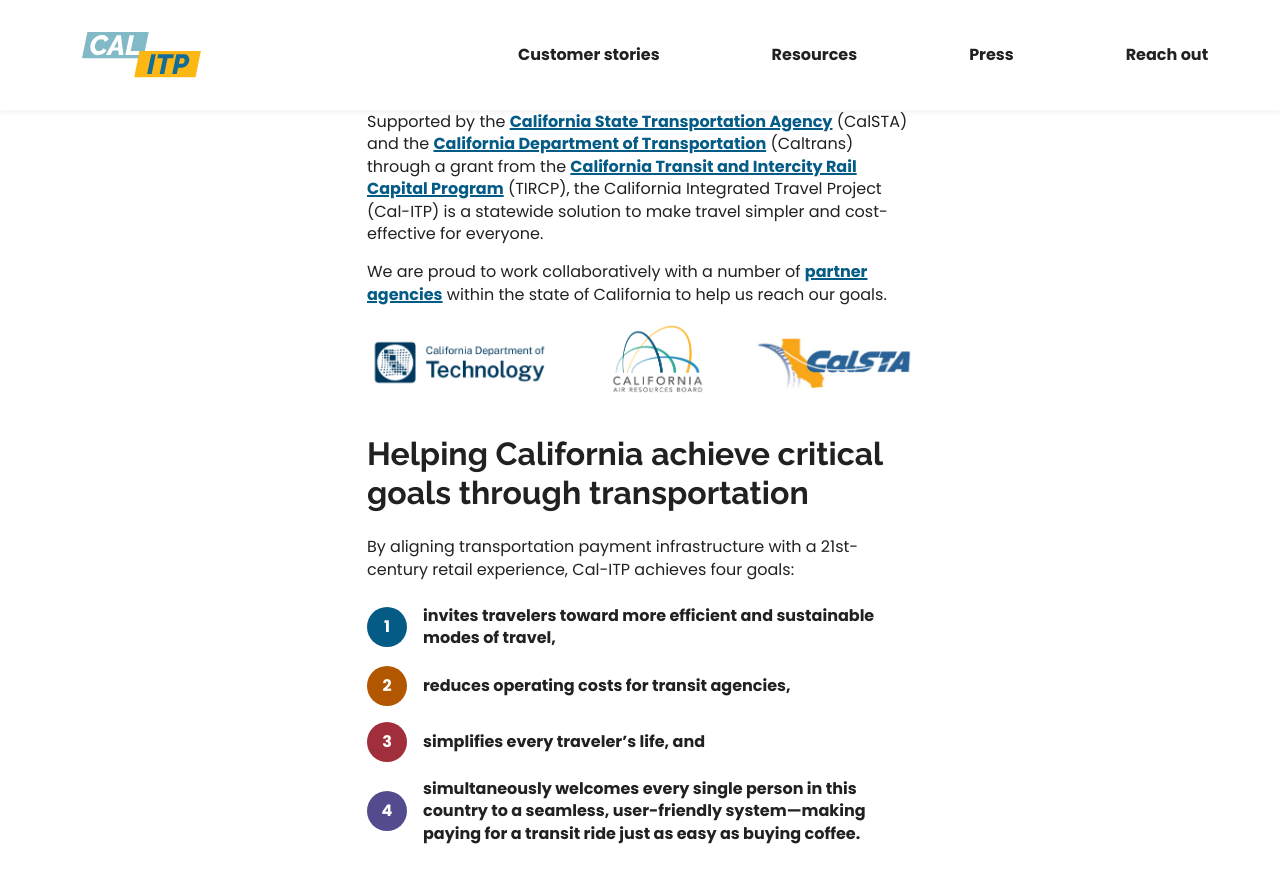
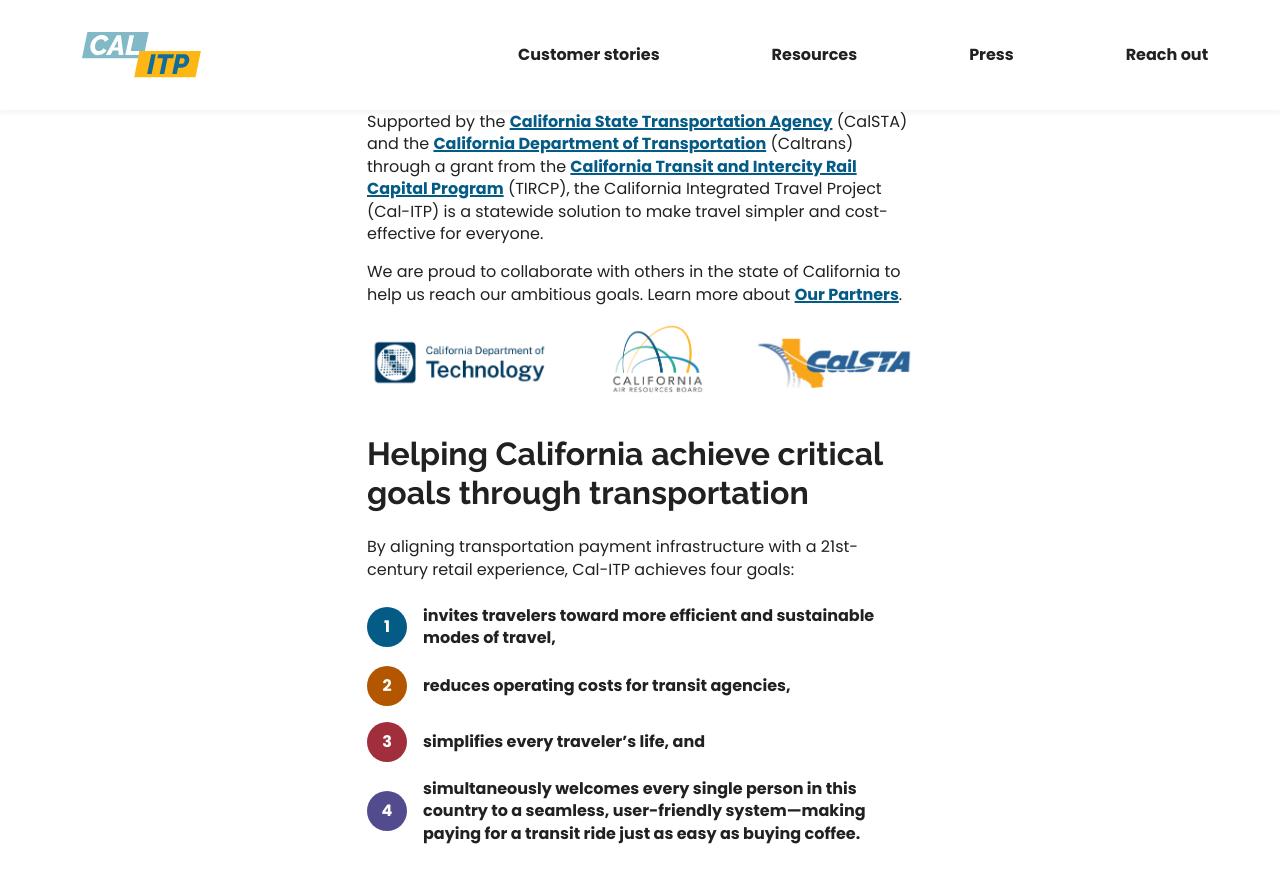
Before and after one commit to cal-itp/calitp.org, a Jekyll site: the page built from src/index.html, in a window 1280 px wide and 900 px high, scrolled down 1071 px. Shown: the top 883 px of the window. Built offline with Jekyll 4.4.1, drawn with Linux system fonts in a browser that asks for light colours.

Commit message:
fix(home): new partners language

```diff
--- a/src/index.html
+++ b/src/index.html
@@ -70,8 +70,8 @@
       cost-effective for everyone.
     </p>
     <p>
-      We are proud to work collaboratively with a number of <a href="/partners">partner agencies</a> within the state of
-      California to help us reach our goals.
+      We are proud to collaborate with others in the state of California to help us reach our ambitious goals. Learn more about
+      <a href="/partners">Our Partners</a>.
     </p>
     <div class="d-flex justify-content-center align-items-center gap-1 gap-lg-5">
       <img alt="California Department of Technology" class="min-w-0" src="/images/home-logo-cdt.png" />
```
